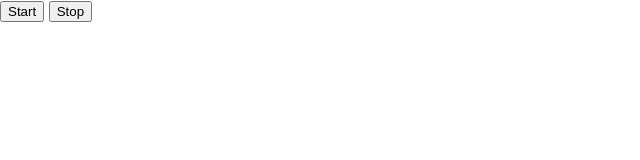
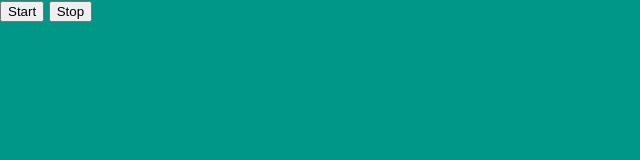
Before and after one commit to SvetlanaMerkurieva/goit-js-hw-11-color-switch, a website built with Parcel: page src/index.html in a window 1280 px wide. Both pictures are taken after a click on the button "Start". Shown: the whole page, without its empty margins (0-640 px from the left). Built offline with nearby package versions, Linux system fonts and the light colour scheme.

Commit message:
Добавляет функцию переключения цветов

```diff
--- a/src/index.js
+++ b/src/index.js
@@ -1 +1,34 @@
 import "./styles.css";
+
+const colors = [
+  '#FFFFFF',
+  '#2196F3',
+  '#4CAF50',
+  '#FF9800',
+  '#009688',
+  '#795548',
+];
+
+const startBtn = document.querySelector('[data-action="start"]');
+const stopBtn = document.querySelector('[data-action="stop"]');
+
+let timerID = null;
+
+startBtn.addEventListener('click', onStart);
+
+function onStart() {
+  const min = 0;
+  const max = colors.length-1;
+    const randomIntegerFromInterval = (min, max) => {
+    return Math.floor(Math.random() * (max - min + 1) + min);
+  };
+  timerID = setInterval(() => {
+   document.body.style.backgroundColor = `${colors[randomIntegerFromInterval(min, max)]}`;
+  }, 1000);
+  startBtn.removeEventListener('click', onStart);
+}
+stopBtn.addEventListener('click', onStop);
+function onStop() {
+  clearInterval(timerID);
+  startBtn.addEventListener('click', onStart);
+};
--- a/src/styles.css
+++ b/src/styles.css
@@ -2,6 +2,4 @@ body {
   margin: 0;
   font-family: -apple-system, BlinkMacSystemFont, 'Segoe UI', Roboto, Oxygen,
     Ubuntu, Cantarell, 'Open Sans', 'Helvetica Neue', sans-serif;
-  transition: color 150ms var(--timing-function),
-    background-color 150ms var(--timing-function);
 }
```
